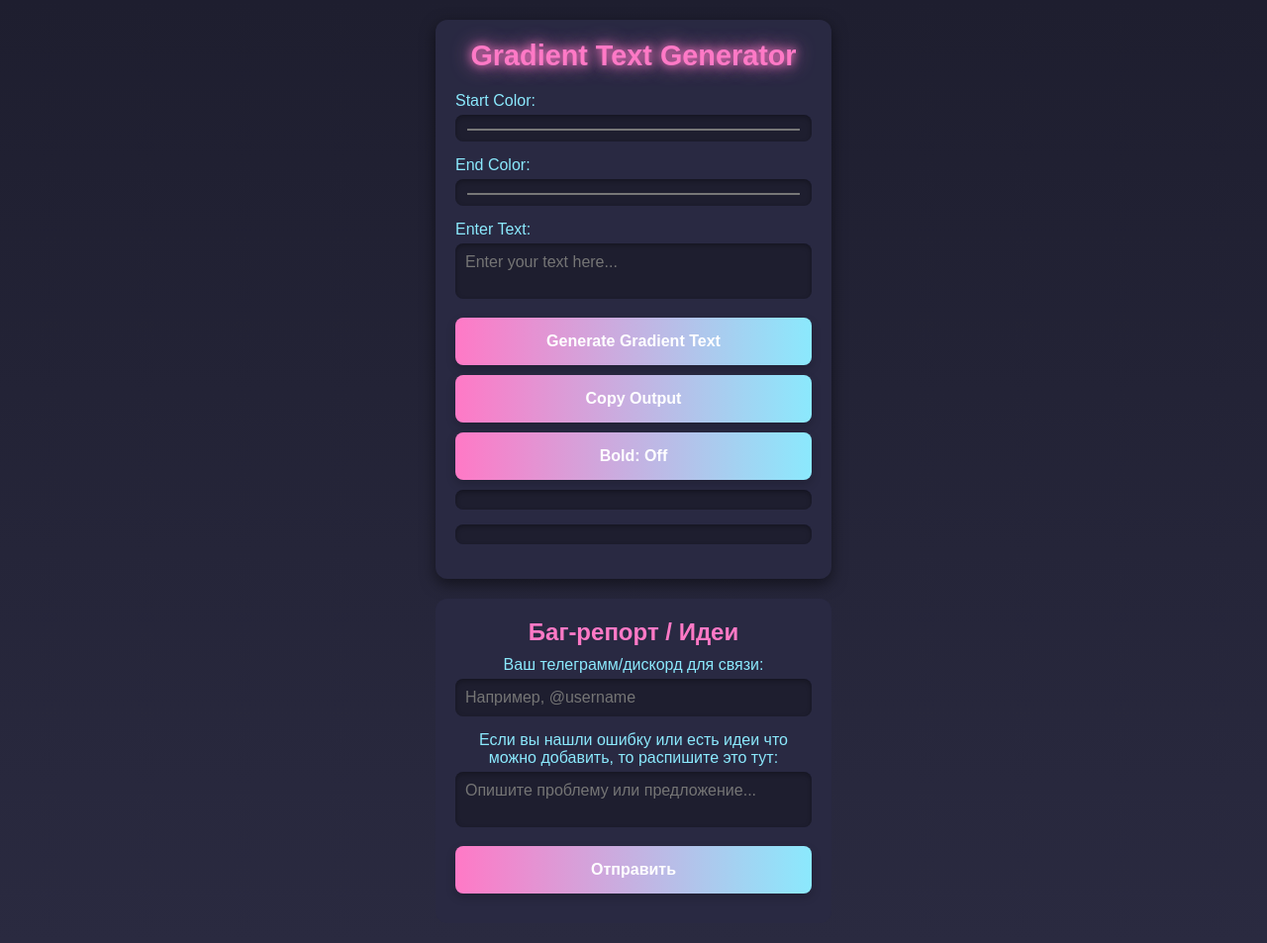
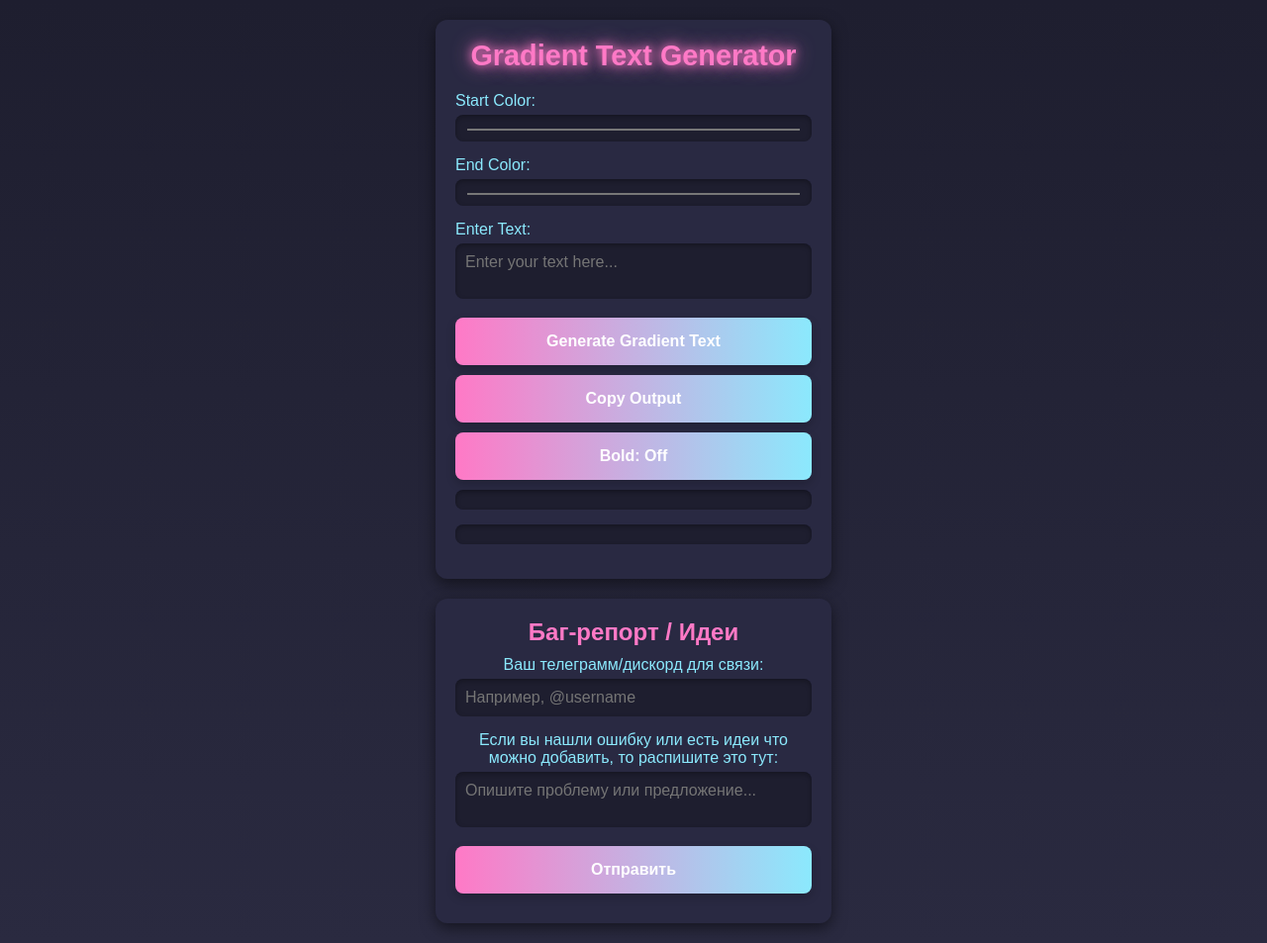
Before and after one commit to PErameIn-GOleZafRon/mcclr, a plain HTML site: page index.html in a window 1280 px wide. Shown: the whole page at 99% size. Drawn offline with Linux system fonts and the light colour scheme; a web font is replaced by a local one.

Commit message:
Update index.html

```diff
--- a/index.html
+++ b/index.html
@@ -107,6 +107,12 @@
             width: 100%;
             max-width: 400px;
             text-align: center;
+            width: 100%;
+            max-width: 400px;
+            background: #292942;
+            border-radius: 12px;
+            padding: 20px;
+            box-shadow: 0 5px 15px rgba(0, 0, 0, 0.5);
         }
     </style>
 </head>
```
